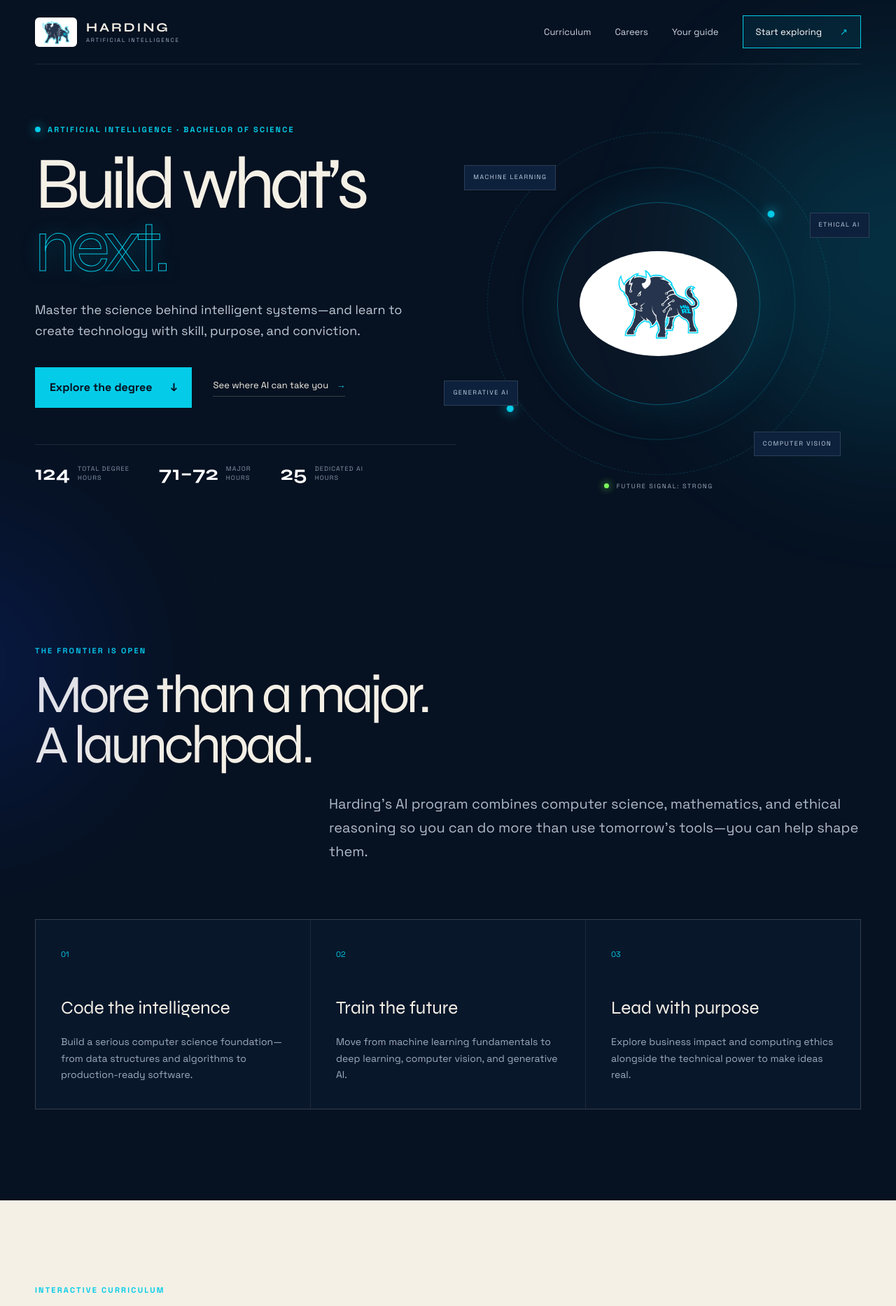
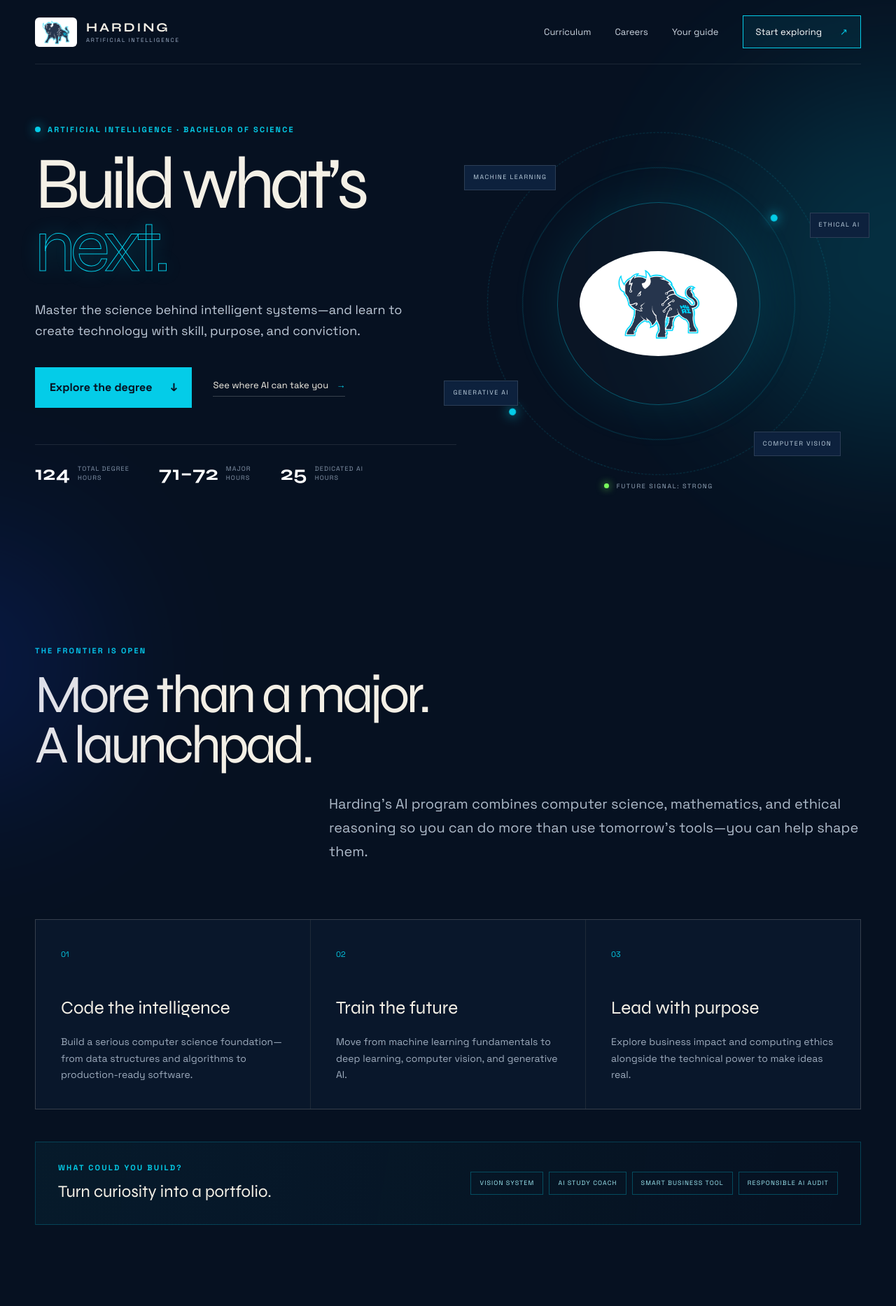
Before and after one commit to HogRed/harding-ai-frontier, a Next.js app: page / in a window 1280 px wide. Shown: the top 1867 px of the page at 70% size. Built offline with nearby package versions, Linux system fonts and the light colour scheme.

Commit message:
Refine AI requirements and career pathways

```diff
--- a/app/Explorer.tsx
+++ b/app/Explorer.tsx
@@ -1,6 +1,5 @@
 "use client";
 
-import Image from "next/image";
 import { useMemo, useState } from "react";
 
 type Track = "Software" | "Artificial Intelligence" | "Mathematics";
@@ -21,6 +20,7 @@
     { code: "COMP 4299", name: "Machine Learning", hours: 3, tag: "Advanced" },
     { code: "COMP 4300", name: "Knowledge, Search & Reasoning", hours: 3, tag: "Intelligence" },
     { code: "COMP 4380", name: "AI & Computing Ethics", hours: 3, tag: "Purpose" },
+    { code: "COMP 4390", name: "Computing Seminar", hours: 1, tag: "Connect" },
     { code: "COMP 4400", name: "Software Development Project", hours: 3, tag: "Capstone" },
     { code: "IS 2200", name: "Artificial Intelligence in Business", hours: 3, tag: "Impact" },
   ],
@@ -34,10 +34,10 @@
 };
 
 const careers = [
-  { title: "AI Engineer", fit: "I want to build intelligent products.", skills: ["Deep learning", "Software engineering", "Generative AI"] },
-  { title: "Machine Learning Engineer", fit: "I want models to work in the real world.", skills: ["Algorithms", "Data structures", "ML systems"] },
-  { title: "Data Scientist", fit: "I want to turn data into decisions.", skills: ["Probability", "Analytics", "Machine learning"] },
-  { title: "Responsible AI Lead", fit: "I want technology to serve people well.", skills: ["AI ethics", "Business", "Reasoning"] },
+  { title: "AI Engineer", fit: "Build intelligent products that can see, reason, and create.", skills: ["Deep learning", "Software engineering", "Generative AI"], degree: ["COMP 3200 · Deep Learning", "COMP 4200 · Vision & Generative AI", "COMP 4400 · Development Project"], project: "Prototype an AI study coach or multimodal campus assistant." },
+  { title: "Machine Learning Engineer", fit: "Turn promising models into reliable systems people can use.", skills: ["Algorithms", "Data structures", "ML systems"], degree: ["COMP 2450 · Data Structures", "COMP 3490 · Applied Algorithms", "COMP 4299 · Machine Learning"], project: "Train and deploy a model that predicts a useful real-world outcome." },
+  { title: "Data Scientist", fit: "Find the signal in complex data and turn it into decisions.", skills: ["Probability", "Analytics", "Machine learning"], degree: ["MATH 3200 · Probability", "IS 4300 · Data Analytics", "COMP 2200 · Intro to Machine Learning"], project: "Discover and explain a pattern hidden in a public dataset." },
+  { title: "Responsible AI Lead", fit: "Guide organizations toward AI that is capable, accountable, and human-centered.", skills: ["AI ethics", "Business", "Reasoning"], degree: ["COMP 4380 · AI & Computing Ethics", "IS 2200 · AI in Business", "COMP 4300 · Knowledge & Reasoning"], project: "Create an AI impact assessment for a high-stakes application." },
 ];
 
 export function Explorer() {
@@ -53,7 +53,7 @@
 
       <header className="nav shell">
         <a className="brand" href="#top" aria-label="Harding AI home">
-          <Image src="/ai-bison.jpg" alt="Harding AI Bison" width={68} height={48} priority />
+          <img src="/ai-bison.jpg" alt="Harding AI Bison" width="68" height="48" />
           <span><b>HARDING</b><small>ARTIFICIAL INTELLIGENCE</small></span>
         </a>
         <button className="menu" onClick={() => setMenuOpen(!menuOpen)} aria-expanded={menuOpen}>MENU</button>
@@ -84,7 +84,7 @@
           <div className="orbit orbit-a" />
           <div className="orbit orbit-b" />
           <div className="core">
-            <Image src="/ai-bison.jpg" alt="Harding AI Bison logo" width={290} height={180} priority />
+            <img src="/ai-bison.jpg" alt="Harding AI Bison logo" width="290" height="180" />
           </div>
           <span className="node node-a">MACHINE LEARNING</span>
           <span className="node node-b">ETHICAL AI</span>
@@ -104,6 +104,15 @@
             ["02", "Train the future", "Move from machine learning fundamentals to deep learning, computer vision, and generative AI."],
             ["03", "Lead with purpose", "Explore business impact and computing ethics alongside the technical power to make ideas real."],
           ].map(([n, title, text]) => <article className="feature" key={n}><span>{n}</span><h3>{title}</h3><p>{text}</p></article>)}
+        </div>
+        <div className="build-strip">
+          <div><p className="section-kicker">WHAT COULD YOU BUILD?</p><h3>Turn curiosity into a portfolio.</h3></div>
+          <div className="build-ideas">
+            <span>VISION SYSTEM</span>
+            <span>AI STUDY COACH</span>
+            <span>SMART BUSINESS TOOL</span>
+            <span>RESPONSIBLE AI AUDIT</span>
+          </div>
         </div>
       </section>
 
@@ -160,7 +169,11 @@
             <blockquote>“{careers[career].fit}”</blockquote>
             <small>YOUR HARDING AI TOOLKIT</small>
             <div className="skill-pills">{careers[career].skills.map((skill) => <span key={skill}>{skill}</span>)}</div>
-            <div className="match"><div><i /></div><strong>High<br /><small>PROGRAM FIT</small></strong></div>
+            <div className="degree-map">
+              <small>WHERE THE DEGREE BUILDS IT</small>
+              {careers[career].degree.map((course) => <div key={course}><i />{course}</div>)}
+            </div>
+            <div className="first-mission"><span>YOUR FIRST MISSION</span><strong>{careers[career].project}</strong></div>
           </div>
         </div>
       </section>
@@ -168,7 +181,7 @@
       <section className="guide" id="guide">
         <div className="shell guide-grid">
           <div className="portrait-wrap">
-            <div className="portrait-frame"><Image src="/joe-faith.png" alt="Joe Faith, AI program guide" width={640} height={720} /></div>
+            <div className="portrait-frame"><img src="/joe-faith.png" alt="Joe Faith, AI program guide" width="640" height="720" /></div>
             <span className="portrait-label">HUMAN GUIDANCE<br />MEETS AI AMBITION</span>
           </div>
           <div className="guide-copy">
@@ -183,7 +196,7 @@
 
       <footer>
         <div className="shell footer-grid">
-          <div className="brand"><Image src="/ai-bison.jpg" alt="" width={68} height={48} /><span><b>HARDING</b><small>ARTIFICIAL INTELLIGENCE</small></span></div>
+          <div className="brand"><img src="/ai-bison.jpg" alt="" width="68" height="48" /><span><b>HARDING</b><small>ARTIFICIAL INTELLIGENCE</small></span></div>
           <p>Build intelligently.<br />Lead faithfully.</p>
           <div><a href="https://www.harding.edu" target="_blank" rel="noreferrer">Harding University ↗</a><a href="https://catalog.harding.edu/preview_program.php?catoid=4&poid=2261" target="_blank" rel="noreferrer">Official catalog ↗</a></div>
         </div>
--- a/app/globals.css
+++ b/app/globals.css
@@ -60,6 +60,11 @@
 .feature>span { color:var(--cyan);font-size:11px; }
 .feature h3 { font-size:26px;margin:46px 0 18px; }
 .feature p { color:#9eacbd;line-height:1.65;font-size:14px; }
+.build-strip { margin-top:46px;border:1px solid #04cce83b;background:linear-gradient(100deg,#04cce80d,transparent);padding:28px 32px;display:flex;align-items:center;justify-content:space-between;gap:35px; }
+.build-strip h3 { margin:8px 0 0;font-size:24px; }
+.build-ideas { display:flex;flex-wrap:wrap;justify-content:flex-end;gap:8px; }
+.build-ideas span { border:1px solid #04cce84c;color:#9feaf4;padding:9px 12px;font-size:9px;letter-spacing:.12em;transition:.2s; }
+.build-ideas span:hover { background:var(--cyan);color:#061121;transform:translateY(-3px); }
 .curriculum { background:var(--cream);color:#071629;padding:120px 0; }
 .section-head { display:flex;justify-content:space-between;align-items:end;gap:40px;margin-bottom:56px; }
 .section-head h2 { margin-bottom:0; }
@@ -97,11 +102,13 @@
 .career-detail>small { color:#71839a;font-size:9px;letter-spacing:.18em; }
 .skill-pills { display:flex;gap:8px;flex-wrap:wrap;margin-top:14px; }
 .skill-pills span { color:#8eeaf7;border-color:#04cce84d;padding:8px 12px; }
-.match { display:flex;align-items:center;gap:17px;margin-top:55px; }
-.match>div { width:76px;height:76px;border-radius:50%;background:conic-gradient(var(--cyan) 0 87%,#1b3048 87%);display:grid;place-items:center; }
-.match>div:after { content:"87%";width:60px;height:60px;border-radius:50%;background:#0b1c34;display:grid;place-items:center;font-size:14px; }
-.match strong { font:24px/1 var(--font-display); }
-.match strong small { font:8px var(--font-body);color:#7d8ca0;letter-spacing:.16em; }
+.degree-map { margin-top:34px;border-top:1px solid #ffffff17;padding-top:24px;display:grid;gap:11px; }
+.degree-map>small { color:#71839a;font-size:9px;letter-spacing:.18em;margin-bottom:2px; }
+.degree-map>div { color:#c4d0dc;font-size:12px;display:flex;align-items:center;gap:10px; }
+.degree-map i { width:6px;height:6px;border-radius:50%;background:var(--cyan);box-shadow:0 0 9px var(--cyan); }
+.first-mission { margin-top:28px;border-left:2px solid #78f65c;background:#78f65c0a;padding:15px 18px;display:flex;flex-direction:column;gap:7px; }
+.first-mission span { color:#78f65c;font-size:8px;letter-spacing:.18em;font-weight:bold; }
+.first-mission strong { color:#dbe5ed;font-size:13px;line-height:1.5; }
 .guide { background:#0c1d34;padding:120px 0;position:relative; }
 .guide-grid { display:grid;grid-template-columns:.82fr 1.18fr;gap:90px;align-items:center; }
 .portrait-wrap { position:relative; }
@@ -119,7 +126,7 @@
 .legal { border-top:1px solid #ffffff14;margin-top:42px;padding-top:22px;color:#566579;font-size:9px;letter-spacing:.08em; }
 @media (max-width:900px) {
   .shell{width:min(100% - 30px,700px)}.menu{display:block}.navlinks{display:none;position:absolute;top:91px;left:0;right:0;background:#08172df5;padding:24px;flex-direction:column;align-items:stretch}.navlinks.open{display:flex}
-  .hero{grid-template-columns:1fr;padding-top:60px}.hero-visual{margin-top:40px;transform:scale(.82)}.proof{gap:20px}.feature-grid{grid-template-columns:1fr}.section-head{align-items:start;flex-direction:column}.tabs{grid-template-columns:1fr}.course-panel{grid-template-columns:1fr;gap:35px}.career-console{grid-template-columns:1fr}.guide-grid{grid-template-columns:1fr;gap:60px}.portrait-frame img{height:500px}.footer-grid{grid-template-columns:1fr;gap:30px;text-align:center}.footer-grid>div:last-child{align-items:center}.footer-grid .brand{justify-content:center}
+  .hero{grid-template-columns:1fr;padding-top:60px}.hero-visual{margin-top:40px;transform:scale(.82)}.proof{gap:20px}.feature-grid{grid-template-columns:1fr}.build-strip{align-items:flex-start;flex-direction:column}.build-ideas{justify-content:flex-start}.section-head{align-items:start;flex-direction:column}.tabs{grid-template-columns:1fr}.course-panel{grid-template-columns:1fr;gap:35px}.career-console{grid-template-columns:1fr}.guide-grid{grid-template-columns:1fr;gap:60px}.portrait-frame img{height:500px}.footer-grid{grid-template-columns:1fr;gap:30px;text-align:center}.footer-grid>div:last-child{align-items:center}.footer-grid .brand{justify-content:center}
 }
 @media (max-width:560px) {
   .hero{min-height:auto}.hero-actions{align-items:flex-start;flex-direction:column}.proof{flex-wrap:wrap}.hero-visual{min-height:420px;transform:scale(.68);margin-inline:-70px}.manifesto,.careers,.guide{padding:90px 0}.curriculum{padding:90px 0}.course{grid-template-columns:28px 1fr 40px}.course .tag{display:none}.career-detail{padding:34px 24px}.portrait-frame img{height:420px}.portrait-label{right:-4px}.manifesto>p:not(.section-kicker){font-size:17px}
```
Also changed, not shown: 2 other files (tests, documents, lock files or other folders).
